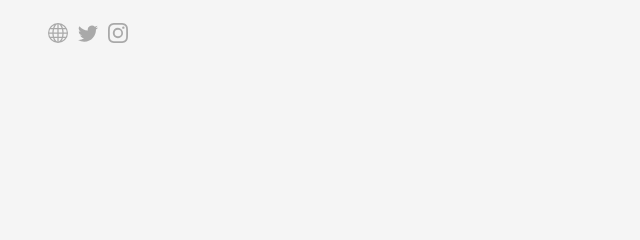
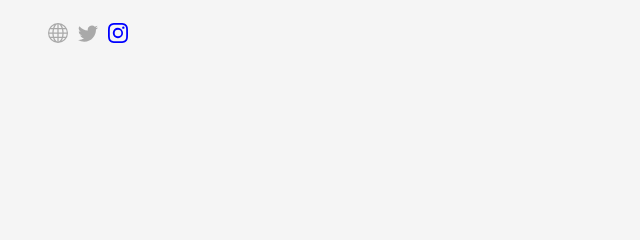
Before and after one commit to maryamkaramad/sorosh, a plain HTML site: page componenet/blog/index.html in a window 1280 px wide. In both pictures the pointer is over the link 118 px from the left and 35 px from the top of the page. Shown: the top 240 px of the page, 0-640 px from the left. Drawn offline with nearby package versions, Linux system fonts and the light colour scheme.

Commit message:
change blog hover

```diff
--- a/assets/styls/blog.css
+++ b/assets/styls/blog.css
@@ -6,6 +6,7 @@
         url('../../assets/font/Yekan.woff') format("woff"),
         url('../../assets/font/Yekan.eot') format("eot");
 }
+
 body {
     display: flex;
     flex-direction: column;
@@ -203,7 +204,7 @@ body {
 
     .header_item a:hover {
         cursor: pointer;
-        color: var(color-text-a-hove);
+        color: blue;
     }
 }
 
@@ -215,8 +216,6 @@ body {
     line-height: 1.3125;
     font-size: medium;
 }
-
-
 
 hr {
     color: var(--color-more__information);
@@ -253,13 +252,13 @@ hr {
     border-radius: 8px;
 }
 
-h1{
+h1 {
     font-size: 25px;
     font-weight: 700;
     line-height: 1.25;
 }
 
-a{
+a {
     text-decoration: none;
     color: var(--color-text);
 }
@@ -268,7 +267,7 @@ h1 a:hover {
     color: var(--color-text-a-hove);
 }
 
-.index__blog h2{
+.index__blog h2 {
     font-size: 20px;
     font-weight: 200;
 }
```
